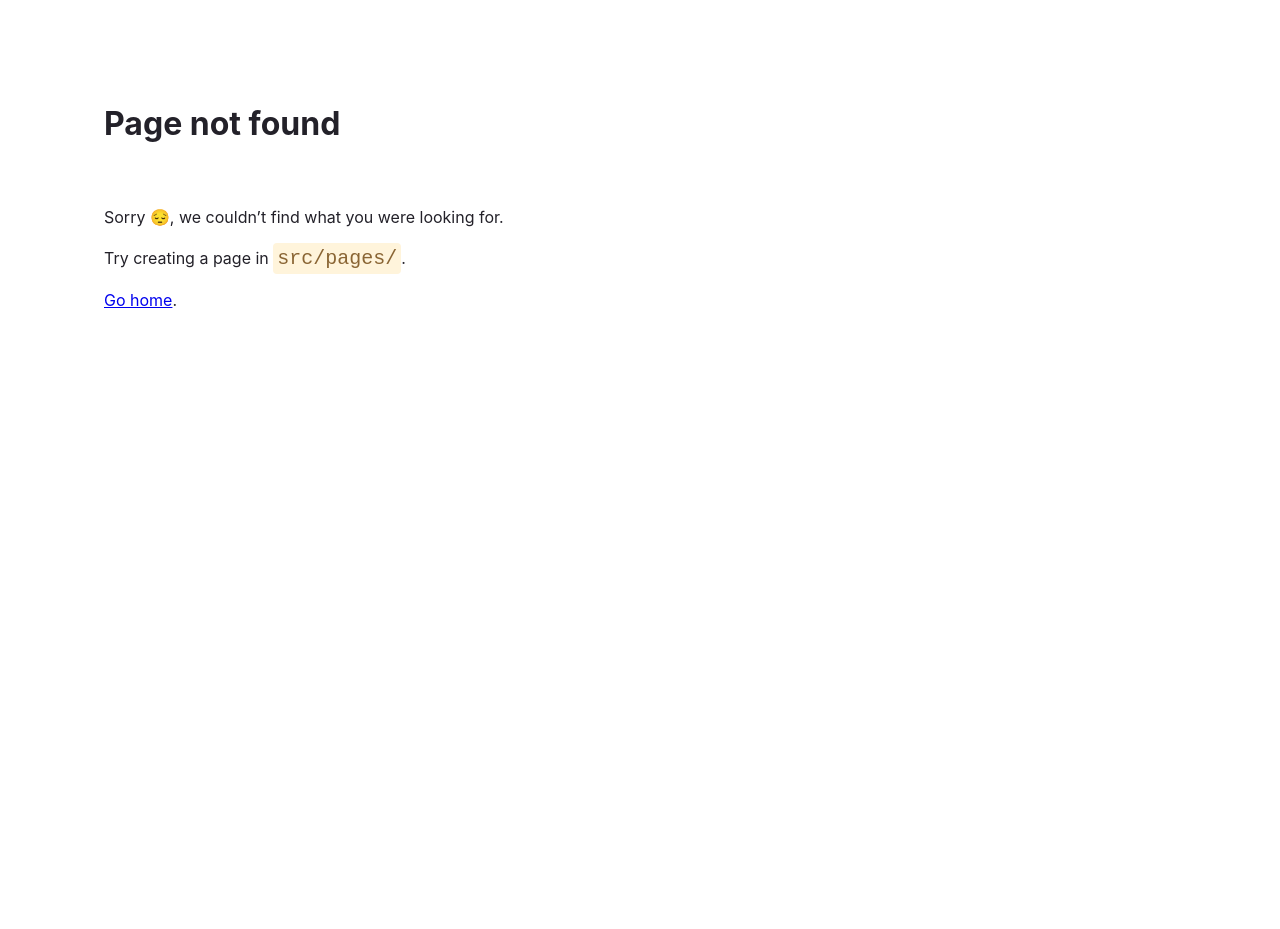
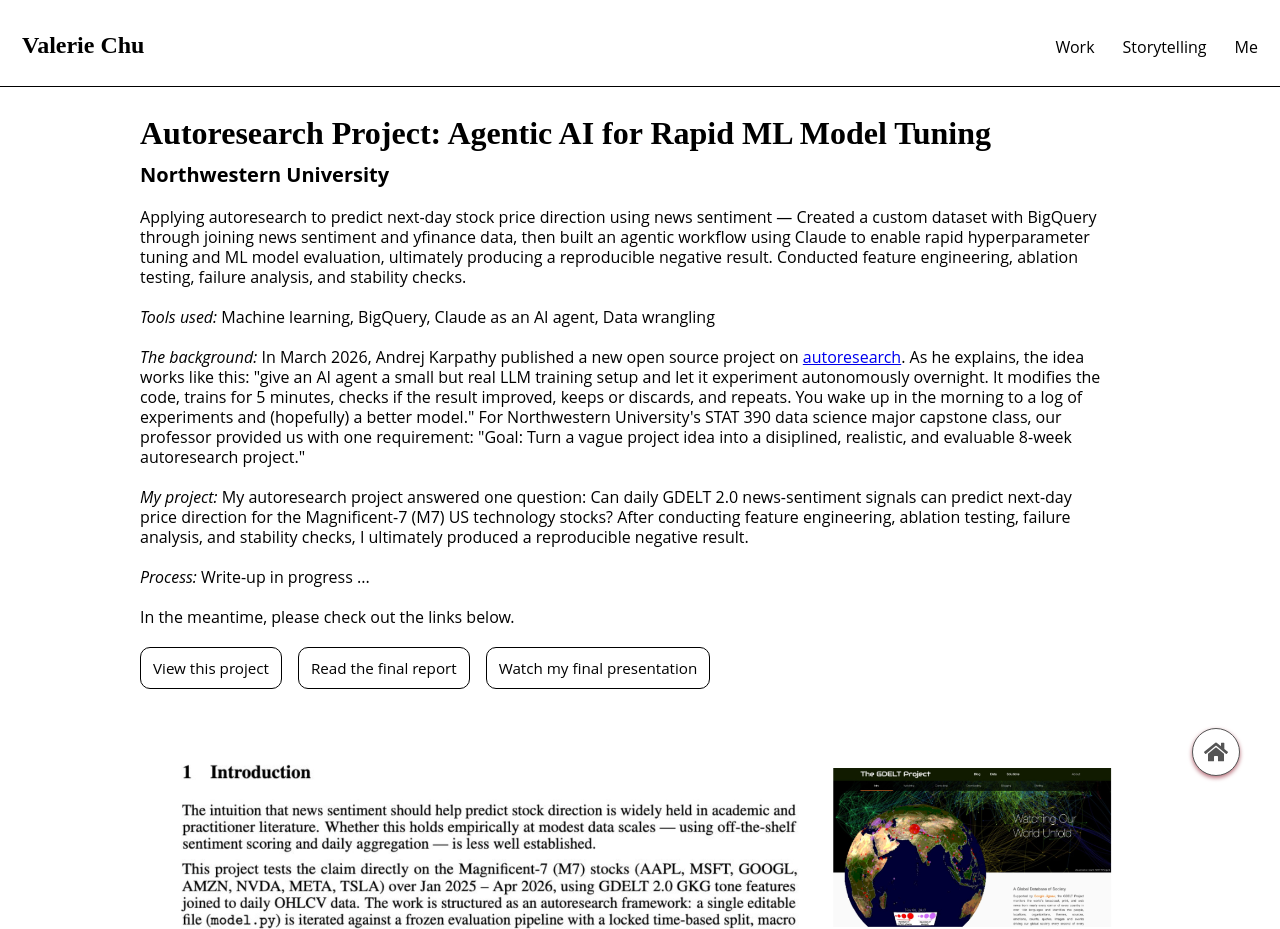
Before and after one commit to valerieychu/valerieychu.github.io, a Gatsby site: page /work/autoresearch-project in a window 1280 px wide. Before the commit this address had no page. Shown: the top 929 px of the page. Before the commit the page ends 800 px from the top, so only its background shows below. Built offline with nearby package versions, Linux system fonts and the light colour scheme; Gatsby itself is replaced by a stand-in of ours.

Commit message:
autoresearch project page added

```diff
--- a/src/pages/header.js
+++ b/src/pages/header.js
@@ -21,6 +21,9 @@
             </button>
             <button onClick={() => navigate('/work/stalker-project')}>
               Investigative Series
+            </button>
+            <button onClick={() => navigate('/work/autoresearch-project')}>
+              Autoresearch Project
             </button>
             <button onClick={() => navigate('/work/scoreboard-project')}>
               Scoreboard Project
--- a/src/pages/home.js
+++ b/src/pages/home.js
@@ -167,6 +167,7 @@
           subhed='Northwestern University'
           description='Applying autoresearch to predict next-day stock price direction using news sentiment — Created a custom dataset with BigQuery through joining news sentiment and yfinance data, then built an agentic workflow using Claude to enable rapid hyperparameter tuning and ML model evaluation, ultimately producing a reproducible negative result. Conducted feature engineering, ablation testing, failure analysis, and stability checks.'
           skills='Machine learning, BigQuery, Claude as an AI agent, Data wrangling'
+          learnMoreUrl='/work/autoresearch-project'
           viewProjectUrl='https://github.com/valerieychu/m7-news-sentiment'
         />
         <ProjectCard
--- /dev/null
+++ b/src/pages/work/autoresearch-project.js
@@ -0,0 +1,116 @@
+import React from 'react';
+import '../../styles/global.less';
+import '../../styles/home.less';
+import divider from '../../images/divider.svg';
+import Header from './../header';
+import Footer from './../footer';
+import m7newssentiment from '../../images/m7newssentiment.png';
+
+const AutoresearchProject = () => {
+  return (
+    <>
+      <Header />
+      <div className='centered-text'>
+        <h3 className='h3' style={{ marginTop: '2rem' }}>
+          Autoresearch Project: Agentic AI for Rapid ML Model Tuning
+        </h3>
+
+        {/* Autoresearch Project */}
+        {/* Autoresearch Project */}
+        {/* Autoresearch Project */}
+        <h4 className='h4'>Northwestern University</h4>
+        <p className='paragraph'>
+          Applying autoresearch to predict next-day stock price direction using
+          news sentiment — Created a custom dataset with BigQuery through
+          joining news sentiment and yfinance data, then built an agentic
+          workflow using Claude to enable rapid hyperparameter tuning and ML
+          model evaluation, ultimately producing a reproducible negative result.
+          Conducted feature engineering, ablation testing, failure analysis, and
+          stability checks.
+        </p>
+
+        <p className='paragraph'>
+          <i>Tools used: </i>
+          Machine learning, BigQuery, Claude as an AI agent, Data wrangling
+        </p>
+
+        <p className='paragraph'>
+          <i>The background: </i>
+          In March 2026, Andrej Karpathy published a new open source project on{' '}
+          <a href='https://github.com/karpathy/autoresearch' target='_blank'>
+            autoresearch
+          </a>
+          . As he explains, the idea works like this: "give an AI agent a small
+          but real LLM training setup and let it experiment autonomously
+          overnight. It modifies the code, trains for 5 minutes, checks if the
+          result improved, keeps or discards, and repeats. You wake up in the
+          morning to a log of experiments and (hopefully) a better model." For
+          Northwestern University's STAT 390 data science major capstone class,
+          our professor provided us with one requirement: "Goal: Turn a vague
+          project idea into a disiplined, realistic, and evaluable 8-week
+          autoresearch project."
+        </p>
+        <p className='paragraph'>
+          <i>My project: </i>
+          My autoresearch project answered one question: Can daily GDELT 2.0
+          news-sentiment signals can predict next-day price direction for the
+          Magnificent-7 (M7) US technology stocks? After conducting feature
+          engineering, ablation testing, failure analysis, and stability checks,
+          I ultimately produced a reproducible negative result.
+        </p>
+        <p className='paragraph'>
+          <i>Process: </i>
+          Write-up in progress ...
+        </p>
+        <p className='paragraph'>
+          In the meantime, please check out the links below.
+        </p>
+
+        <button
+          className='view-this-project'
+          style={{ marginRight: '1rem' }}
+          onClick={() =>
+            window.open(
+              'https://github.com/valerieychu/m7-news-sentiment',
+              '_blank',
+            )
+          }>
+          View this project
+        </button>
+
+        <button
+          className='view-this-project'
+          style={{ marginRight: '1rem' }}
+          onClick={() =>
+            window.open(
+              'https://github.com/valerieychu/m7-news-sentiment/blob/main/paper/m7-news-sentiment.pdf',
+              '_blank',
+            )
+          }>
+          Read the final report
+        </button>
+
+        <button
+          className='view-this-project'
+          style={{ marginRight: '1rem' }}
+          onClick={() =>
+            window.open(
+              'https://drive.google.com/file/d/1vS93gr7bV7uupr3k64tiIqowlWjJhLMS/view',
+              '_blank',
+            )
+          }>
+          Watch my final presentation
+        </button>
+
+        <img
+          style={{ maxWidth: '100%', margin: '1rem 0' }}
+          src={m7newssentiment}
+          alt='A presentation slide from this project'
+        />
+      </div>
+      <Footer />
+    </>
+  );
+};
+
+export default AutoresearchProject;
```
Also changed, not shown: 1 other file.
